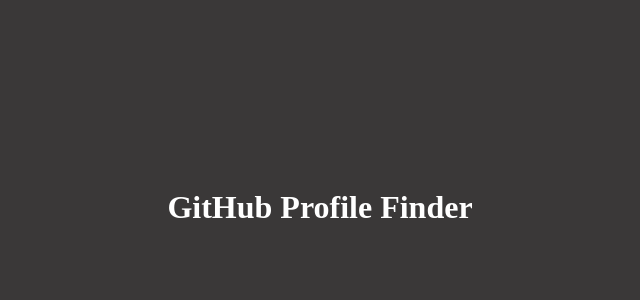
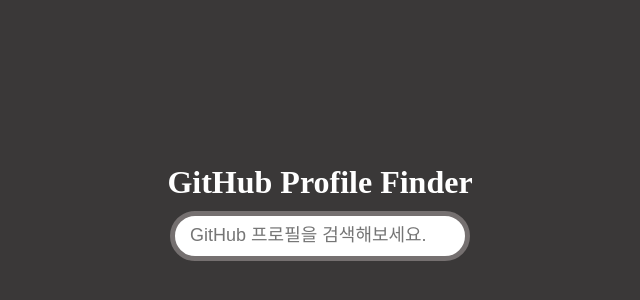
Before and after one commit to WE-SOPT-29th-Web-Part/Sohee-Kwon, a React (Create React App) app in the folder github_profile_finder_ts/: page / in a window 1280 px wide. Shown: the part 188-488 px from the top of the page, without its empty margins (320-960 px from the left). Built offline with nearby package versions, Linux system fonts and the light colour scheme.

Commit message:
feat: SearchBar 구현 및 인터페이스 정리

```diff
--- a/github_profile_finder_ts/src/App.tsx
+++ b/github_profile_finder_ts/src/App.tsx
@@ -1,10 +1,19 @@
 import "./App.css";
+import { useState } from "react";
 import Header from "./components/Header";
+import SearchBar from "./components/SearchBar";
+import { UserData, Status } from "./lib/interface";
 
 function App() {
+  const [userData, setUserData] = useState<UserData>({
+    data: null,
+    status: Status.IDLE,
+  });
+
   return (
     <div className="App">
       <Header />
+      <SearchBar userData={userData} setUserData={setUserData} />
     </div>
   );
 }
--- a/github_profile_finder_ts/src/components/Header.tsx
+++ b/github_profile_finder_ts/src/components/Header.tsx
@@ -1,13 +1,13 @@
 import Styled from "styled-components";
 import { colors } from "../lib/colors";
 
-const Header = () => {
+function Header() {
   return (
     <HeaderWrap>
       <h1>GitHub Profile Finder</h1>
     </HeaderWrap>
   );
-};
+}
 
 const HeaderWrap = Styled.div`
   h1 {
--- /dev/null
+++ b/github_profile_finder_ts/src/components/SearchBar.tsx
@@ -0,0 +1,69 @@
+import React, { useState } from "react";
+import Styled from "styled-components";
+import { colors } from "../lib/colors";
+import { getUserData } from "../lib/api";
+import { UserDataResponse, UserData, Status } from "../lib/interface";
+
+interface SearchBarProps {
+  userData: UserData;
+  setUserData: React.Dispatch<React.SetStateAction<UserData>>;
+}
+type ResponseData = UserDataResponse | null;
+
+function SearchBar(props: SearchBarProps) {
+  const { userData, setUserData } = props;
+
+  const [input, setInput] = useState<string>("");
+
+  const handleSubmit = async (
+    e: React.FormEvent<HTMLFormElement>
+  ): Promise<void> => {
+    e.preventDefault();
+    setUserData({ ...userData, status: Status.PENDING });
+
+    try {
+      const data: ResponseData = await getUserData(input);
+      setUserData({ ...userData, status: Status.RESOLVED, data: data });
+    } catch (e) {
+      setUserData({ ...userData, status: Status.REJECTED, data: null });
+    }
+    setInput("");
+  };
+
+  const handleChange = (e: React.ChangeEvent<HTMLInputElement>): void => {
+    setInput(e.target.value);
+  };
+
+  return (
+    <SearchBarWrap>
+      <form onSubmit={handleSubmit}>
+        <input
+          type="text"
+          value={input}
+          onChange={handleChange}
+          placeholder="GitHub 프로필을 검색해보세요."
+        />
+      </form>
+    </SearchBarWrap>
+  );
+}
+
+const SearchBarWrap = Styled.div`
+  input {
+    box-sizing: border-box;
+    width: 300px;
+    height: 50px;
+    padding: 15px;
+    font-size: 18px;
+    border-radius: 25px;
+    border: 5px solid ${() => colors.gray};
+    transition: all 0.5s ease-out;
+  }
+  input:focus {
+    outline: none;
+    box-shadow: 0px 0px 10px 3px ${() => colors.yellow};
+    transition: all 0.5s ease-out;
+  }
+`;
+
+export default SearchBar;
--- a/github_profile_finder_ts/src/index.tsx
+++ b/github_profile_finder_ts/src/index.tsx
@@ -1,7 +1,7 @@
+import "./index.css";
 import React from "react";
 import ReactDOM from "react-dom";
 import App from "./App";
-import "./index.css";
 
 ReactDOM.render(
   <React.StrictMode>
--- a/github_profile_finder_ts/src/lib/api.ts
+++ b/github_profile_finder_ts/src/lib/api.ts
@@ -4,11 +4,9 @@
 const config: AxiosRequestConfig = { baseURL: "https://api.github.com/users/" };
 export const client: AxiosInstance = axios.create(config);
 
-interface getUserDataFunc {
-  (userId: string): Promise<UserDataResponse | null>;
-}
-
-export const getUserData: getUserDataFunc = async (userId) => {
+export const getUserData = async (
+  userId: string
+): Promise<UserDataResponse | null> => {
   try {
     const { data }: AxiosResponse<UserDataResponse> = await client.get(
       `${userId}`
--- a/github_profile_finder_ts/src/lib/interface.ts
+++ b/github_profile_finder_ts/src/lib/interface.ts
@@ -1,3 +1,9 @@
+export enum Status {
+  IDLE,
+  PENDING,
+  RESOLVED,
+  REJECTED,
+}
 export interface UserDataResponse {
   avatar_url: string;
   followers: number;
@@ -8,3 +14,7 @@
   html_url: string;
   public_repos: number;
 }
+export interface UserData {
+  data: UserDataResponse | null;
+  status: Status;
+}
```
